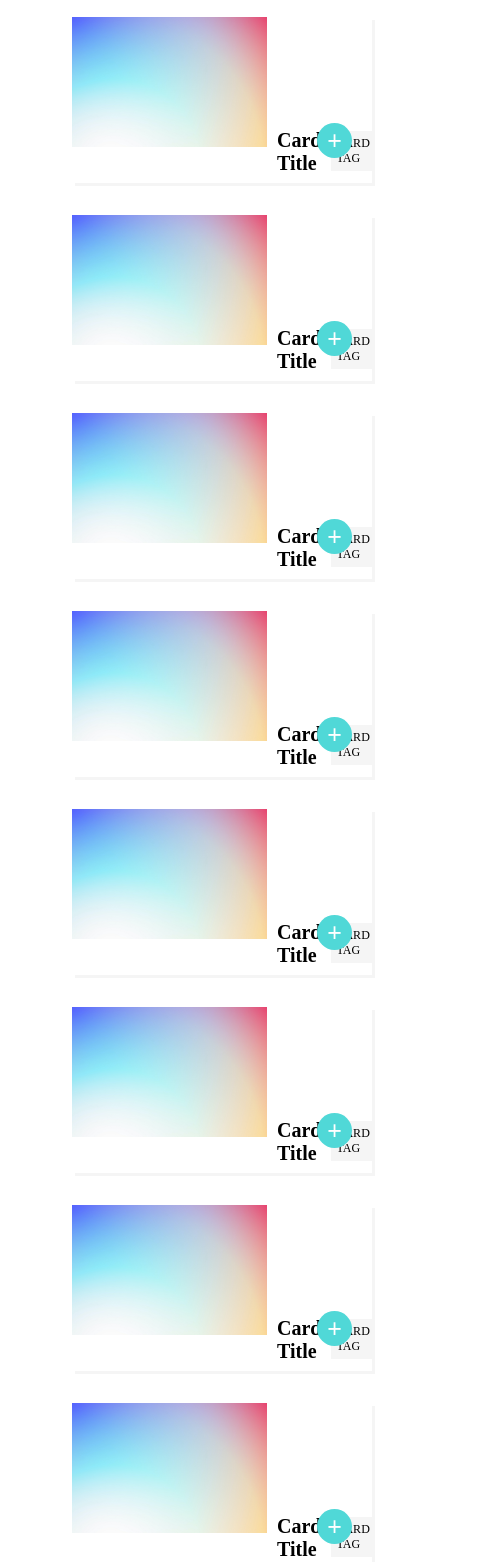
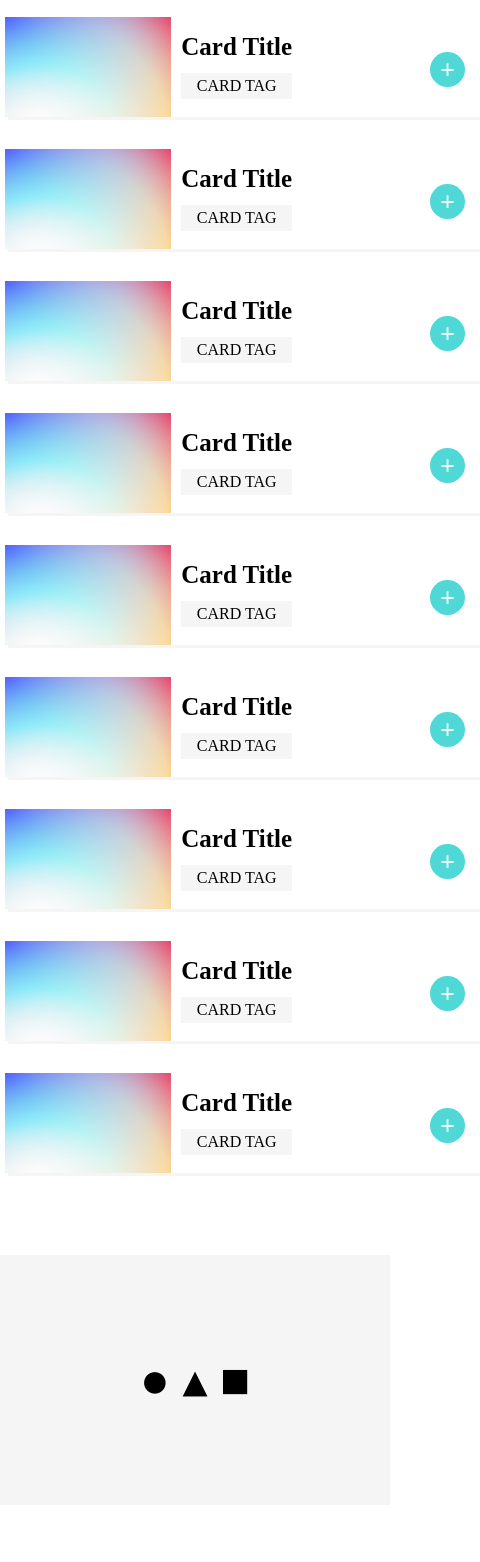
Before and after one commit to flournoy87/problem3, a plain HTML site: page index.html in a window 390 px wide. Shown: the part 171-1733 px from the top of the page, 480 px wide, since content can reach past the window. After the commit the page ends 1676 px from the top, so only its background shows below. Drawn offline with Linux system fonts and the light colour scheme.

Commit message:
mobile complete

```diff
--- a/index.html
+++ b/index.html
@@ -12,59 +12,101 @@
     <main>
         <h2>Cards</h2>
         <div class="content">
+            <div class="row1">
                 <div class="card">
                     <img src="resources/images/pexels-photo-7134986.jpeg">
+                    <div class="card-text">
                         <h3>Card Title</h3>
                         <div class="tag">CARD TAG</div>
+                    </div>
+                    <a href="http://google.com" target="_blank">
                         <button class="button">+</button>
+                    </a>
                 </div>
                 <div class="card">
                     <img src="resources/images/pexels-photo-7134986.jpeg">
+                    <div class="card-text">
                         <h3>Card Title</h3>
                         <div class="tag">CARD TAG</div>
+                    </div>
+                    <a href="http://google.com" target="_blank">
                         <button class="button">+</button>
+                    </a>
                 </div>
                 <div class="card">
                     <img src="resources/images/pexels-photo-7134986.jpeg">
+                    <div class="card-text">
                         <h3>Card Title</h3>
                         <div class="tag">CARD TAG</div>
+                    </div>
+                    <a href="http://google.com" target="_blank">
                         <button class="button">+</button>
+                    </a>
+                </div>
+            </div>
+            <div class="row2">
+                <div class="card">
+                    <img src="resources/images/pexels-photo-7134986.jpeg">
+                    <div class="card-text">
+                        <h3>Card Title</h3>
+                        <div class="tag">CARD TAG</div>
+                    </div>
+                    <a href="http://google.com" target="_blank">
+                        <button class="button">+</button>
+                    </a>
                 </div>
                 <div class="card">
                     <img src="resources/images/pexels-photo-7134986.jpeg">
+                    <div class="card-text">
                         <h3>Card Title</h3>
                         <div class="tag">CARD TAG</div>
+                    </div>
+                    <a href="http://google.com" target="_blank">
                         <button class="button">+</button>
+                    </a>
                 </div>
                 <div class="card">
                     <img src="resources/images/pexels-photo-7134986.jpeg">
+                    <div class="card-text">
                         <h3>Card Title</h3>
                         <div class="tag">CARD TAG</div>
+                    </div>
+                    <a href="http://google.com" target="_blank">
                         <button class="button">+</button>
+                    </a>
+                </div>
+            </div>
+            <div class="row3">
+                <div class="card">
+                    <img src="resources/images/pexels-photo-7134986.jpeg">
+                    <div class="card-text">
+                        <h3>Card Title</h3>
+                        <div class="tag">CARD TAG</div>
+                    </div>
+                    <a href="http://google.com" target="_blank">
+                        <button class="button">+</button>
+                    </a>
                 </div>
                 <div class="card">
                     <img src="resources/images/pexels-photo-7134986.jpeg">
+                    <div class="card-text">
                         <h3>Card Title</h3>
                         <div class="tag">CARD TAG</div>
+                    </div>
+                    <a href="http://google.com" target="_blank">
                         <button class="button">+</button>
+                    </a>
                 </div>
                 <div class="card">
                     <img src="resources/images/pexels-photo-7134986.jpeg">
+                    <div class="card-text">
                         <h3>Card Title</h3>
                         <div class="tag">CARD TAG</div>
+                    </div>
+                    <a href="http://google.com" target="_blank">
                         <button class="button">+</button>
+                    </a>
                 </div>
-            <div class="card">
-                <img src="resources/images/pexels-photo-7134986.jpeg">
-                <h3>Card Title</h3>
-                <div class="tag">CARD TAG</div>
-                <button class="button">+</button>
-            </div>
-            <div class="card">
-                <img src="resources/images/pexels-photo-7134986.jpeg">
-                <h3>Card Title</h3>
-                <div class="tag">CARD TAG</div>
-                <button class="button">+</button>
             </div>
         </div>
     </main>
--- a/resources/css/style.css
+++ b/resources/css/style.css
@@ -30,22 +30,29 @@ h2 {
 .content {
     display: flex;
     justify-content: center;
+    flex-direction: column;
     margin: 32px 72px;
-    flex-wrap: wrap;
+    flex-wrap: nowrap;
     gap: 32px;
+    flex: 1 1 auto;
 
 }
+.row1, .row2, .row3 {
+    display: flex;
+    gap: 32px;
+    flex: 1 1 auto;
 
+}
 
 .card {
     display: flex;
     flex-direction: column;
     align-items: baseline;
+    flex: 1 1 auto;
+    height: 210px;
     width: 300px;
-    height: auto;
     box-shadow: 3px 3px whitesmoke;
     position: relative;
-
 }
 
 .card img {
@@ -80,7 +87,6 @@ h2 {
     border: none;
     border-radius: 25px;
     font-size: 25px;
-
 }
 
 /* Footer */
@@ -97,9 +103,36 @@ footer span {
     font-size: 50px;
 }
 
+@media only screen and (max-width: 700px) and (min-width: 550px) {
+    .card h3 {
+        font-size: 15px;
+        margin-top: 20px;
+        margin-left: 5px;
+    }
+
+    .tag {
+        font-size: 9px;
+        margin-left: 5px;
+    }
+
+    .button {
+    position: absolute;
+    bottom: 25px;
+    right: 8px;
+    height: 25px;
+    width: 25px;
+    background-color: #50d8d7;
+    color: white;
+    border: none;
+    border-radius: 25px;
+    font-size: 17px;
+}
+
+}
+
 /* --Mobile--*/
 @media only screen and (max-width: 550px) {
-    /* Header */
+    /* Mobile-Header */
     header {
         display: flex;
         justify-content: center;
@@ -109,59 +142,72 @@ footer span {
         font-size: 24px;
     }
 
-    /* Main */
+    /* Mobile-Main */
     h2 {
-        margin: 50px 72px 0px 72px;
+        margin: 50px 5px 0px 5px;
         font-size: 40px;
     }
 
     .content {
         display: flex;
+        justify-content: center;
         flex-direction: column;
-        justify-content: center;
-        margin: 32px 72px;
-        flex-wrap: nowrap
+        margin: 32px 5px;
+        flex-wrap: nowrap;
         gap: 32px;
+        flex: 1 1 auto;
 
     }
+    .row1, .row2, .row3 {
+        display: flex;
+        flex-direction: column;
+        gap: 32px;
+        flex: 1 1 auto;
 
+    }
 
     .card {
         display: flex;
         flex-direction: row;
-        align-items: baseline;
-        width: 300px;
-        height: auto;
+        align-items: center;
+        height: 100px;
+        width: 475px;
         box-shadow: 3px 3px whitesmoke;
         position: relative;
+    }
+
+    .card img {
+        height: 100px;
+        width: 35%;
+    }
+
+    .card-text {
+        display: flex;
+        flex-direction: column;
 
     }
 
-    .card img {
-        height: 130px;
-        width: 100%;
-    }
-
     .card h3 {
-        margin-top: 12px;
-        margin-bottom: 5px;
+        margin-top: 10px;
+        margin-bottom: 7px;
         margin-left: 10px;
-        font-size: 20px;
+        font-size: 25px;
     }
 
     .tag {
         margin-top: 5px;
         margin-bottom: 12px;
         margin-left: 10px;
-        font-size: 12px;
+        font-size: 16px;
         background-color: whitesmoke;
-        padding: 5px;
+        padding: 4px;
+        text-align: center;
     }
 
     .button {
         position: absolute;
-        bottom: 25px;
-        right: 20px;
+        bottom: 30px;
+        right: 15px;
         height: 35px;
         width: 35px;
         background-color: #50d8d7;
@@ -169,6 +215,19 @@ footer span {
         border: none;
         border-radius: 25px;
         font-size: 25px;
+    }
+    /* Mobile-Footer*/
+    footer {
+        background-color: whitesmoke;
+        display: flex;
+        flex-basis: 100%;
+        justify-content: center;
+        align-items: center;
+        margin-top: 50px;
+        height: 250px;
+    }
 
+    footer span {
+        font-size: 50px;
     }
   }
```
Lines whose indentation alone changed are shown as unchanged.
